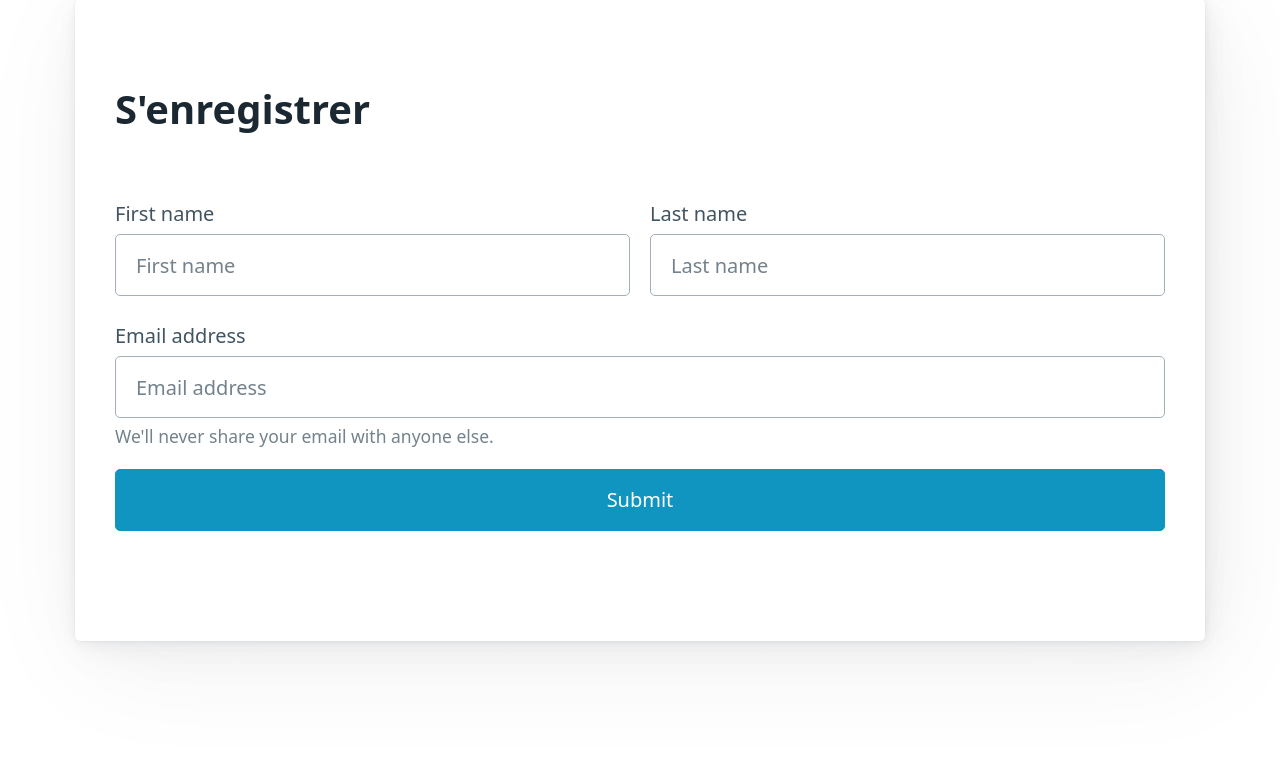
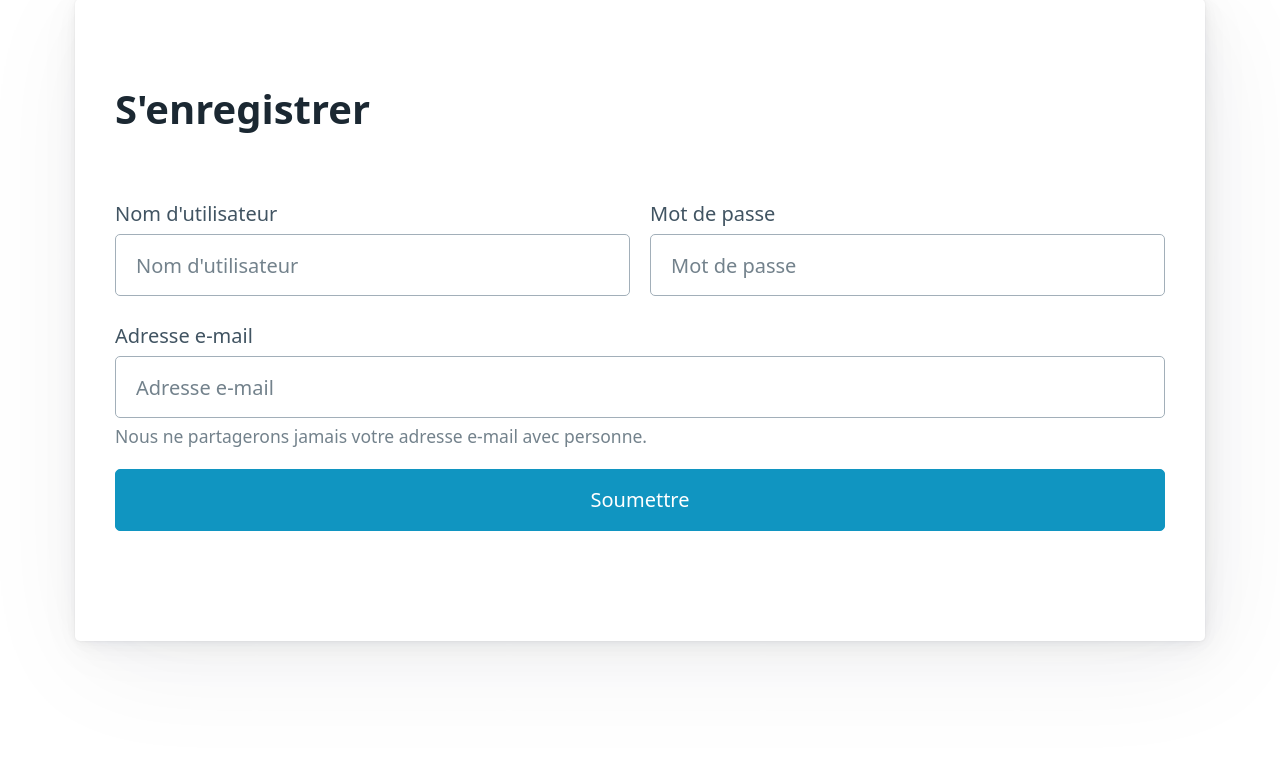
Before and after one commit to ebuaa/projetiot, a Flask app: template templates/register.html in a window 1280 px wide. Shown: the part 253-1024 px from the top of the page. Run offline with Flask 3, Linux system fonts and the light colour scheme; the template is opened without the code that fills it, so the values that code supplies are empty.

Commit message:
register

```diff
--- a/templates/register.html
+++ b/templates/register.html
@@ -5,32 +5,28 @@
 {% block body %}
 
 <article>
-    <form class="container">
+    <form class="container" method="post" action="{{ url_for('register') }}">
 
-        <!-- Grid -->
         <h1>S'enregistrer</h1>
         <div class="grid">
 
-            <!-- Markup example 1: input is inside label -->
-            <label for="firstname">
-                First name
-                <input type="text" id="firstname" name="firstname" placeholder="First name" required>
+            <label for="nom_utilisateur">
+                Nom d'utilisateur
+                <input type="text" id="nom_utilisateur" name="nom_utilisateur" placeholder="Nom d'utilisateur" required>
             </label>
 
-            <label for="lastname">
-                Last name
-                <input type="text" id="lastname" name="lastname" placeholder="Last name" required>
+            <label for="mot_de_passe">
+                Mot de passe
+                <input type="password" id="mot_de_passe" name="mot_de_passe" placeholder="Mot de passe" required>
             </label>
 
         </div>
 
-        <!-- Markup example 2: input is after label -->
-        <label for="email">Email address</label>
-        <input type="email" id="email" name="email" placeholder="Email address" required>
-        <small>We'll never share your email with anyone else.</small>
+        <label for="email">Adresse e-mail</label>
+        <input type="email" id="email" name="email" placeholder="Adresse e-mail" required>
+        <small>Nous ne partagerons jamais votre adresse e-mail avec personne.</small>
 
-        <!-- Button -->
-        <button type="submit">Submit</button>
+        <button type="submit">Soumettre</button>
 
     </form>
 </article>
```
